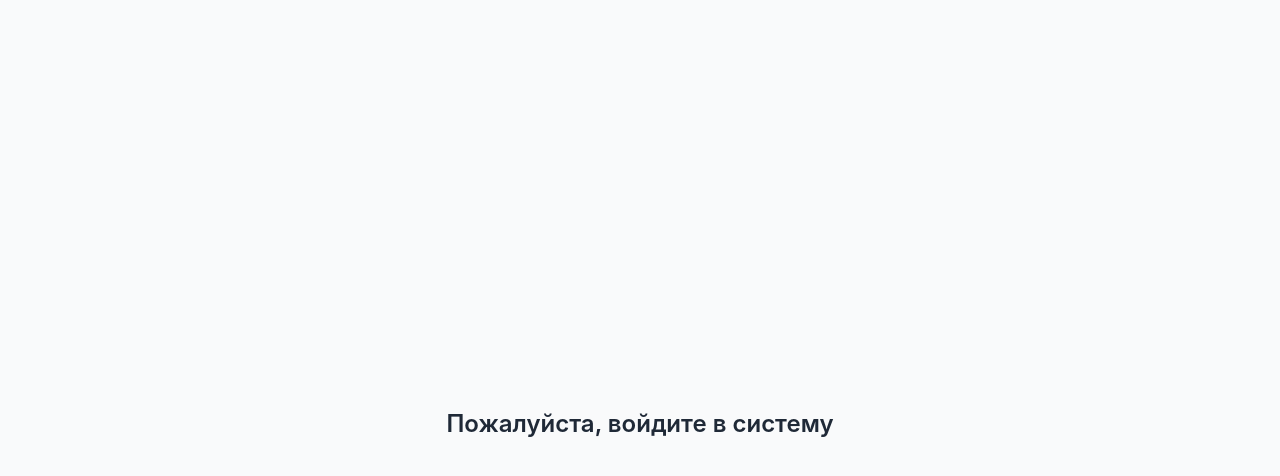
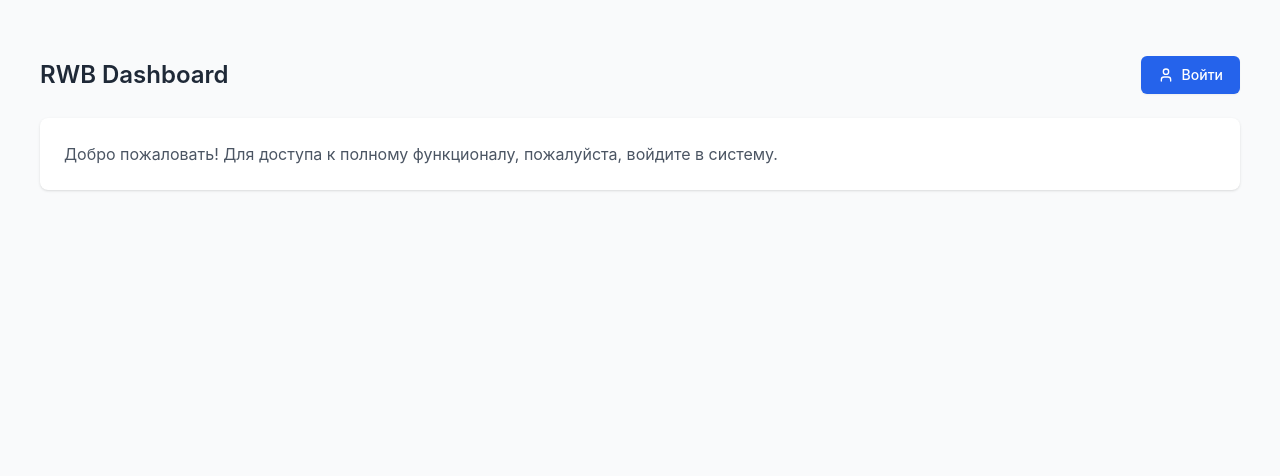
Before and after one commit to LPDWB/rwb-dashboard, a Next.js app: page / in a window 1280 px wide. Shown: the top 476 px of the page. Built offline with nearby package versions, Linux system fonts and the light colour scheme; no server answers.

Commit message:
fix: make home page public, show different content for authenticated and non-authenticated users

```diff
--- a/pages/index.js
+++ b/pages/index.js
@@ -209,28 +209,17 @@ export default function Home() {
     );
   }
 
-  if (!session) {
-    return (
-      <div className="min-h-screen flex items-center justify-center bg-gray-50 dark:bg-gray-900">
-        <div className="text-center">
-          <h1 className="text-2xl font-semibold text-gray-800 dark:text-gray-200 mb-4">
-            Пожалуйста, войдите в систему
-          </h1>
-        </div>
-      </div>
-    );
-  }
-
   return (
     <div className="min-h-screen bg-gray-50 dark:bg-gray-900">
       <div className="flex h-screen">
+        {session ? (
+          <>
             <Sidebar
               activeSection={activeSection}
               setActiveSection={setActiveSection}
               isDark={isDark}
               toggleTheme={toggleTheme}
             />
-
             <div className="flex-1 overflow-auto">
               <div className="p-6">
                 <div className="flex justify-between items-center mb-6">
@@ -246,6 +235,24 @@ export default function Home() {
                 </div>
               </div>
             </div>
+          </>
+        ) : (
+          <div className="flex-1 overflow-auto">
+            <div className="p-6">
+              <div className="flex justify-between items-center mb-6">
+                <h1 className="text-2xl font-semibold text-gray-800 dark:text-gray-200">
+                  RWB Dashboard
+                </h1>
+                <UserMenu />
+              </div>
+              <div className="bg-white dark:bg-gray-800 rounded-lg shadow p-6">
+                <p className="text-gray-600 dark:text-gray-300">
+                  Добро пожаловать! Для доступа к полному функционалу, пожалуйста, войдите в систему.
+                </p>
+              </div>
+            </div>
+          </div>
+        )}
       </div>
     </div>
   );
```
Lines whose indentation alone changed are shown as unchanged.
